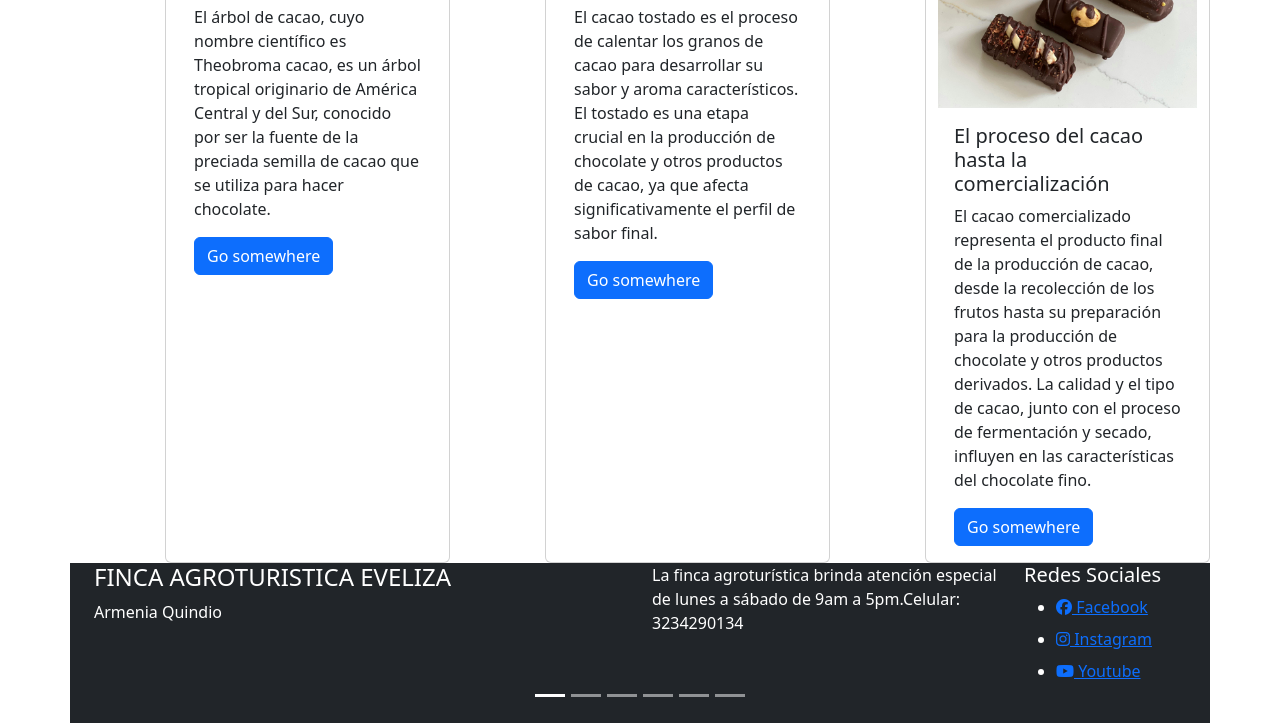
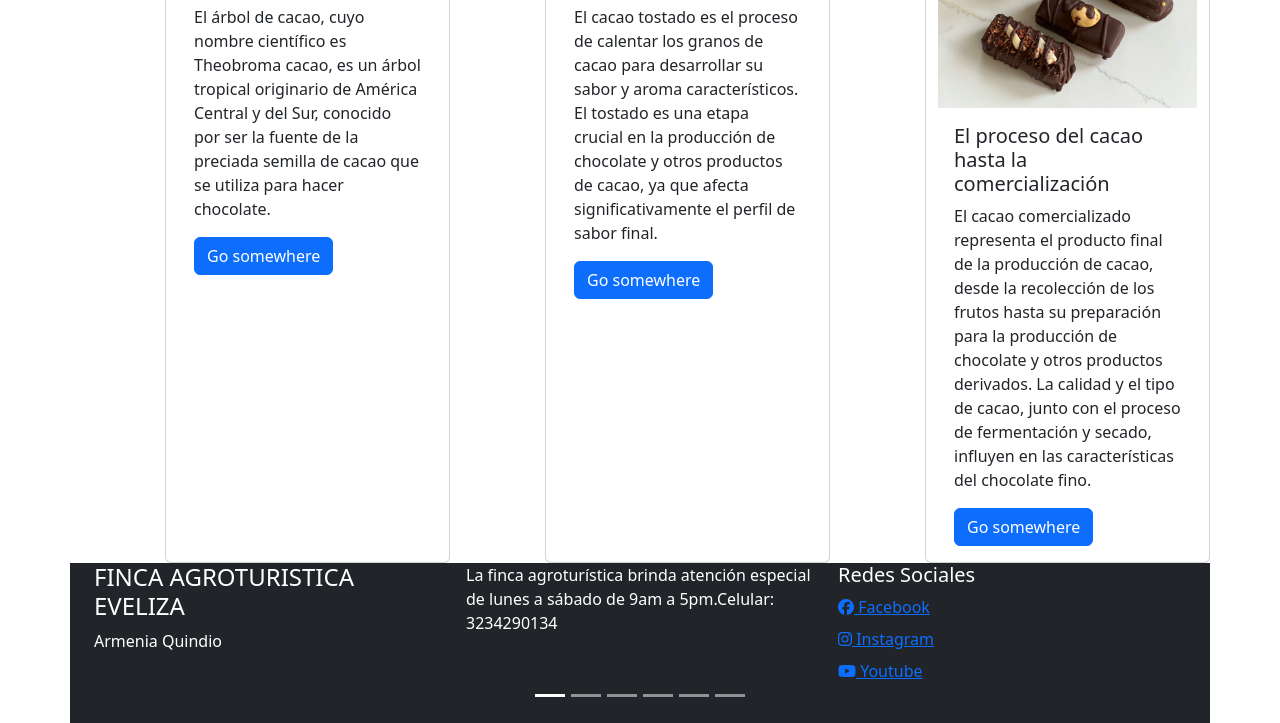
Before and after one commit to alvarocotrino/paginaweb, a plain HTML site: page index2.html in a window 1280 px wide. Shown: the part 742-1465 px from the top of the page. Drawn offline with Linux system fonts and the light colour scheme.

Commit message:
cambio porque la url de las redes sociales esta  mal escrita

```diff
--- a/index2.html
+++ b/index2.html
@@ -146,7 +146,7 @@
 
 
   <div class ="col-md-1"> </div>
-<div class="card col.sm-12 col md-3">
+<div class="card col.sm-12 col md-4">
   <a href="https://www.clubdelchocolate.com/content/79-el-arbol-del-cacao">
 
     <img src="/imagenes/árbol de cacao.jpg " class="card-img-top" alt="..."></a> <!--cierro la etiqueta-->
@@ -162,8 +162,7 @@
 
 <div class ="col-md-1"> </div>
 <div class="card col-sm-12 col-md-3" >
-  <a href="https://perfectdailygrind.com/es/2018/03/29/una-guia-para-principiantes
-  -como-tostar-cacao-de-calidad/">
+  <a href="https://chocolatesartesanosisabel.com/tostado-del-cacao/">
 
   <img src="/imagenes/cacao tostado1.jpg " class="card-img-top" alt="..."></a>
 <div class="card-body">
@@ -201,7 +200,7 @@
   <div class= "row">
 
  <!--primera columna de 6 -->
-      <div class="col-md-6">
+      <div class="col-md-4">
 <h4>  FINCA AGROTURISTICA EVELIZA  </h4>
 
 <p> Armenia Quindio</p>
@@ -210,22 +209,20 @@
 <!--segunda columna-->
 
        <div class="col-md-4">
-    <p>La finca agroturística brinda
-      atención especial de lunes a
-      sábado de 9am a 5pm.Celular: 3234290134</p>
-</div>
+    <p>La finca agroturística
+      brinda atención especial de lunes a
+      sábado de 9am a 5pm.Celular:
+      3234290134</p> </div>
 
 <!--tercera columna-->
-<div class="col-md-2">
+<div class="col-md-4">
 <h5>  Redes Sociales</h5>
-<ul class="  list untyled d-flex flex-column gap-2" >
-    <li><a href="https://www.facebook.com/finca-evelyza-tour-del-cacao"><i class="fa-brands fa-facebook"></i> Facebook</a></li>
-
-    <li><a href="https://www.instagram.com//finca-evelyza-tour-del-cacao "><i class="fa-brands fa-instagram"></i> Instagram</a></li>
-
-    <li><a href="https://www.youtube.com/finca-evelyza-tour-del-cacao"><i class="fa-brands fa-youtube"></i> Youtube</a></li>
-
-     </div>
+<ul class="list-unstyled d-flex flex-column gap-2">
+    <li><a href="https://web.facebook.com/p/evelyza_chocolate-100065297088371/?_rdc=1&_rdr#"><i class="fa-brands fa-facebook"></i> Facebook</a></li>
+    <li><a href="https://www.instagram.com/eveliza_chocolate/?hl=es"><i class="fa-brands fa-instagram"></i> Instagram</a></li>
+    <li><a href="https://www.ruraladventure.co/tour-del-cacao-evelyza?srsltid=AfmBOopSFRReowcViRrq6XoEReJGnm-0BErxci1MxZSi2Ak2bkasTyow"><i class="fa-brands fa-youtube"></i> Youtube</a></li>
+</ul>
+</div>
 </div>
 
 <!---termina las tarjetas-->
```
